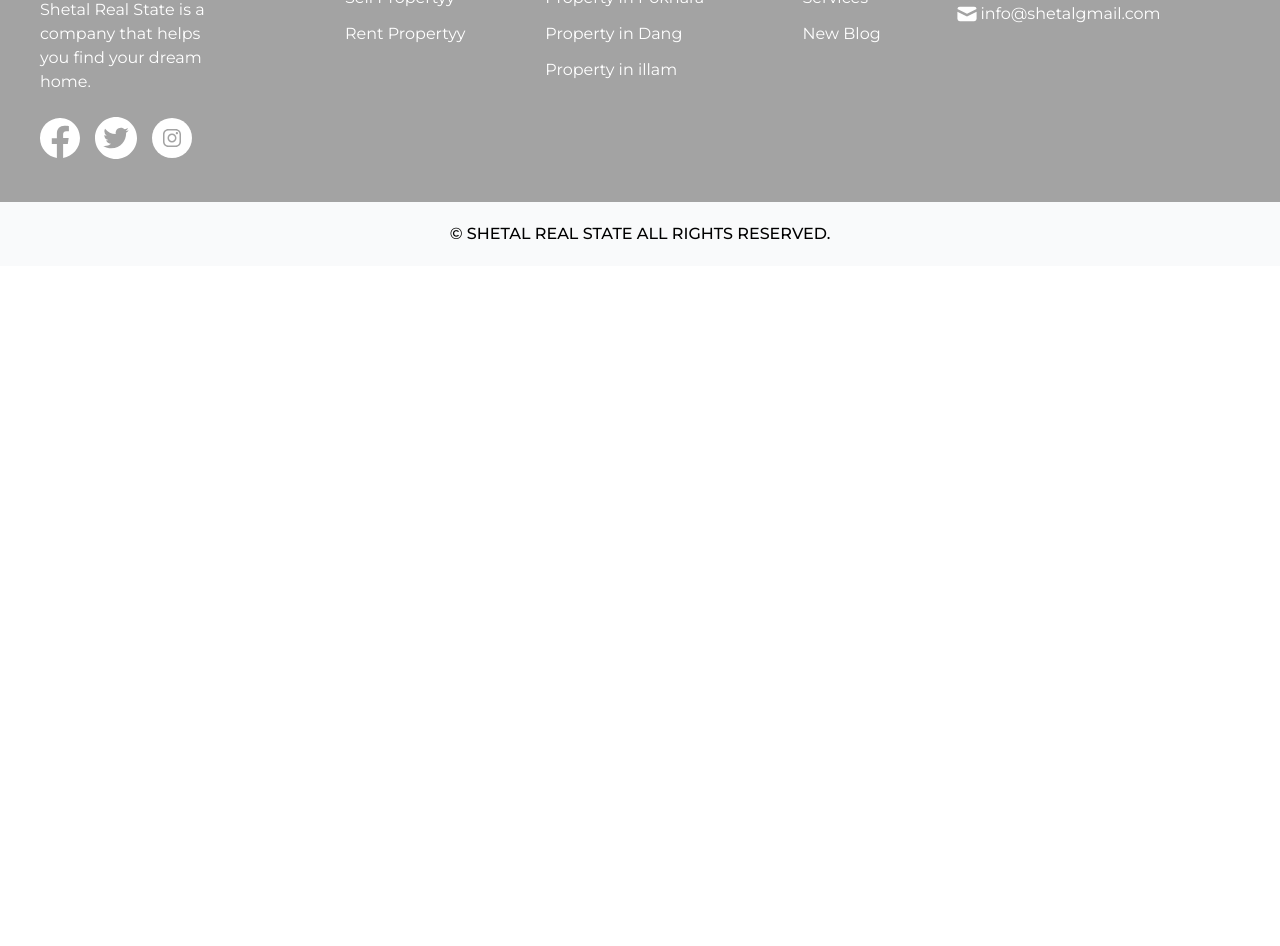
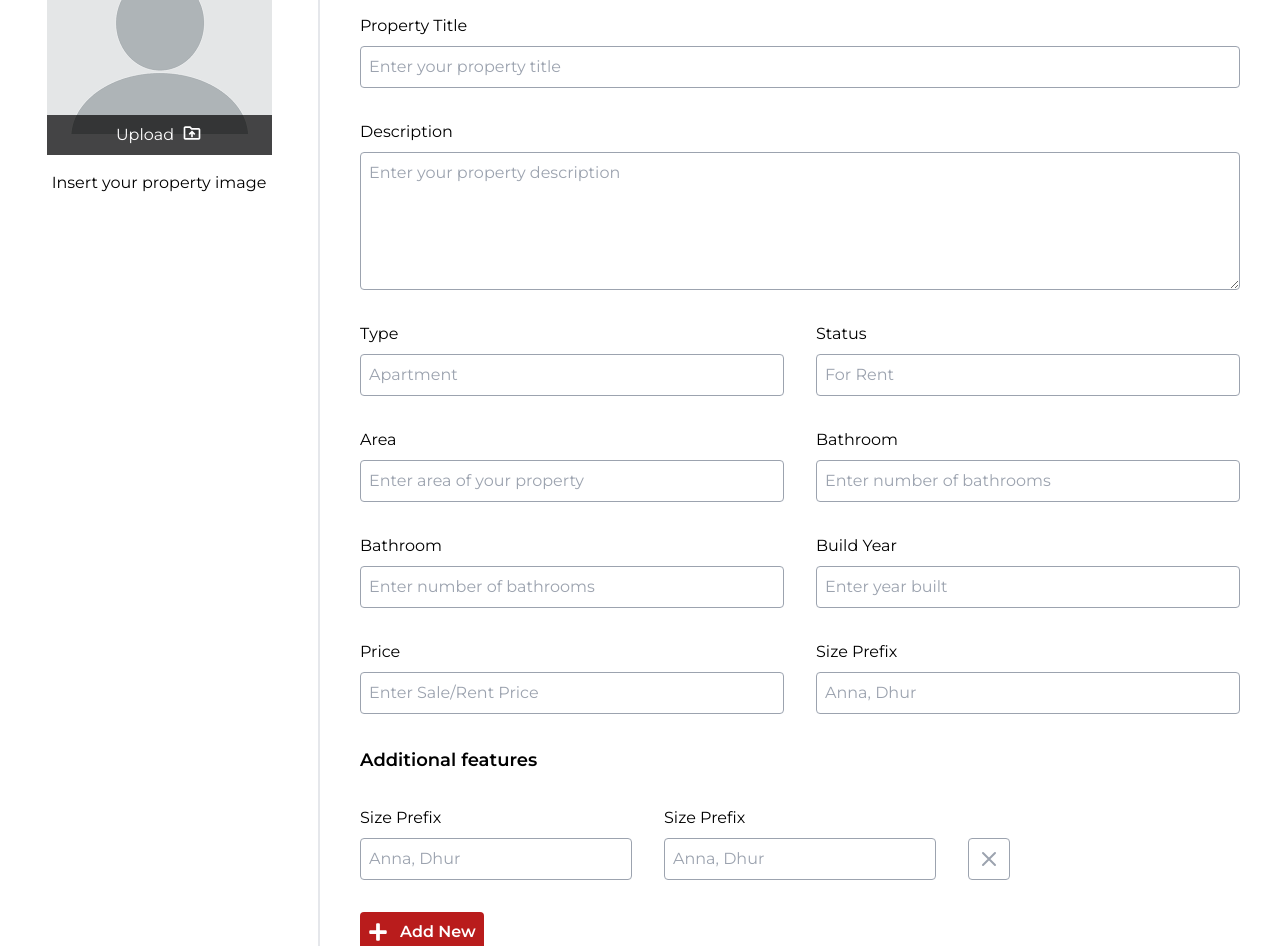
Before and after one commit to nikhilpantha/sheetalproperty, a React (Create React App) app: page /postProperty in a window 1280 px wide. Shown: the part 300-1246 px from the top of the page. Before the commit the page ends 800 px from the top, so only its background shows below. Built offline with nearby package versions, Linux system fonts and the light colour scheme.

Commit message:
post property step1

```diff
--- a/src/App.js
+++ b/src/App.js
@@ -16,6 +16,7 @@ import InvestmentExplore from "./pages/InvestmentExplore";
 import InvestmentAllProduct from "./pages/InvestmentAllProduct";
 import Project from "./pages/Project";
 import MyProfile from "./pages/MyProfile";
+import PostProperty from "./pages/PostProperty";
 
 function App() {
   return (
@@ -34,6 +35,7 @@ function App() {
             <Route path="/rateandtrend" element={<RateAndTrends />} />
             <Route path="/investment" element={<Investment />} />
             <Route path="/investment/export" element={<InvestmentExplore />} />
+            <Route path="/postProperty" element={<PostProperty />} />
             <Route path="/project" element={<Project />} />
             <Route
               path="/investment/viewallproduct"
--- /dev/null
+++ b/src/components/PostProperty/FormSteep2.jsx
@@ -0,0 +1,7 @@
+import React from "react";
+
+const FormSteep2 = () => {
+  return <div className=""></div>;
+};
+
+export default FormSteep2;
--- /dev/null
+++ b/src/components/PostProperty/FormStep1.jsx
@@ -0,0 +1,150 @@
+import { XIcon } from "@heroicons/react/outline";
+import React from "react";
+import { AiOutlineArrowRight } from "react-icons/ai";
+import { FaPlus } from "react-icons/fa";
+import { MdOutlineDriveFolderUpload } from "react-icons/md";
+
+const FormStep1 = () => {
+  return (
+    <div className="grid md:grid-cols-4 gap-10 md:gap-0 sm:py-10">
+      <div className="flex flex-col items-center flex-shrink-0 lg:px-4 border-r-2 ">
+        <div className={`relative m-4`}>
+          <img className="w-full h-auto" src="noUser.png" alt="Workflow" />
+          <button className="absolute bottom-0 left-0 right-0 w-full bg-opacity-70 bg-black text-white py-2 flex space-x-2 justify-center">
+            <span>Upload</span>
+            <MdOutlineDriveFolderUpload className="w-5 h-5" />
+          </button>
+        </div>
+        <div className="">Insert your property image</div>
+      </div>
+      <div className="md:col-span-3 p-5 lg:p-10 space-y-8">
+        <div className="font-semibold text-lg">Enter your property details</div>
+        <form className="space-y-4 lg:space-y-8">
+          <label className="flex flex-col space-y-2">
+            <span>Property Title</span>
+            <input
+              type="text"
+              placeholder="Enter your property title"
+              className="w-full p-2 border border-gray-400 rounded"
+            />
+          </label>
+          <label className="flex flex-col space-y-2">
+            <span>Description</span>
+            <textarea
+              rows={5}
+              placeholder="Enter your property description"
+              className="w-full p-2 border border-gray-400 rounded"
+            />
+          </label>
+          <div className="grid sm:grid-cols-2 gap-4 md:gap-8">
+            <label className="flex flex-col space-y-2">
+              <span>Type</span>
+              <input
+                type="text"
+                placeholder="Apartment"
+                className="w-full p-2 border border-gray-400 rounded"
+              />
+            </label>
+            <label className="flex flex-col space-y-2">
+              <span>Status</span>
+              <input
+                type="text"
+                placeholder="For Rent"
+                className="w-full p-2 border border-gray-400 rounded"
+              />
+            </label>
+            <label className="flex flex-col space-y-2">
+              <span>Area</span>
+              <input
+                type="text"
+                placeholder="Enter area of your property"
+                className="w-full p-2 border border-gray-400 rounded"
+              />
+            </label>
+            <label className="flex flex-col space-y-2">
+              <span>Bathroom</span>
+              <input
+                type="text"
+                placeholder="Enter number of bathrooms"
+                className="w-full p-2 border border-gray-400 rounded"
+              />
+            </label>
+            <label className="flex flex-col space-y-2">
+              <span>Bathroom</span>
+              <input
+                type="text"
+                placeholder="Enter number of bathrooms"
+                className="w-full p-2 border border-gray-400 rounded"
+              />
+            </label>
+            <label className="flex flex-col space-y-2">
+              <span>Build Year</span>
+              <input
+                type="text"
+                placeholder="Enter year built"
+                className="w-full p-2 border border-gray-400 rounded"
+              />
+            </label>
+            <label className="flex flex-col space-y-2">
+              <span>Price</span>
+              <input
+                type="text"
+                placeholder="Enter Sale/Rent Price"
+                className="w-full p-2 border border-gray-400 rounded"
+              />
+            </label>
+            <label className="flex flex-col space-y-2">
+              <span>Size Prefix</span>
+              <input
+                type="text"
+                placeholder="Anna, Dhur"
+                className="w-full p-2 border border-gray-400 rounded"
+              />
+            </label>
+          </div>
+        </form>
+        <div className="text-lg font-semibold">Additional features</div>
+        <form className="space-y-4 lg:space-y-8">
+          <div className="grid sm:grid-cols-3 gap-8 items-end">
+            <label className="flex flex-col space-y-2">
+              <span>Size Prefix</span>
+              <input
+                type="text"
+                placeholder="Anna, Dhur"
+                className="w-full p-2 border border-gray-400 rounded"
+              />
+            </label>
+            <label className="flex flex-col space-y-2">
+              <span>Size Prefix</span>
+              <input
+                type="text"
+                placeholder="Anna, Dhur"
+                className="w-full p-2 border border-gray-400 rounded"
+              />
+            </label>
+            <div className="flex sm:block justify-end sm:w-fit sm:h-fit">
+              <button className="p-2 border border-gray-400 rounded flex">
+                <span className="inline-block sm:hidden text-gray-400 pr-2">
+                  Clear
+                </span>
+                <XIcon className="text-gray-400 w-6 h-6" />
+              </button>
+            </div>
+          </div>
+          <button className="text-white bg-red-700 font-semibold flex space-x-3 p-2 rounded items-center">
+            <FaPlus className="w-5 h-5 " />
+            <span>Add New</span>
+          </button>
+        </form>
+        <div className="flex justify-end">
+          <button className="text-white bg-red-700 font-semibold flex space-x-3 p-2 px-5 rounded items-center w-full md:w-auto justify-center">
+            <span>Next</span>
+            <AiOutlineArrowRight className="w-5 h-5" />
+          </button>
+        </div>
+      </div>
+    </div>
+  );
+};
+
+export default FormStep1;
--- /dev/null
+++ b/src/pages/PostProperty.jsx
@@ -0,0 +1,12 @@
+import React from "react";
+import FormStep1 from "../components/PostProperty/FormStep1";
+
+const PostProperty = () => {
+  return (
+    <div>
+      <FormStep1 />
+    </div>
+  );
+};
+
+export default PostProperty;
```
Also changed, not shown: src/components/Investment/explore/Map.jsx (+0 -31 lines).
